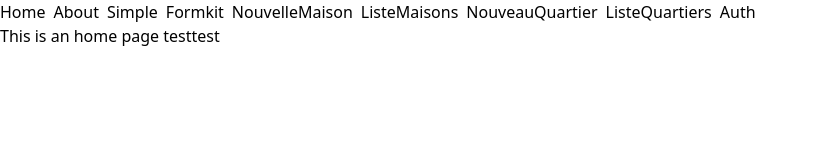
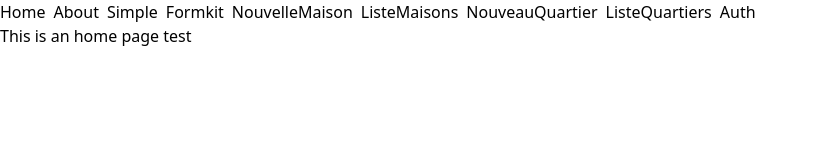
Before and after one commit to MMI-NFC-DEV-2022/configurateur-OHNIMUS-Leopold, a Vue app: page / in a window 1280 px wide. Shown: the top 160 px of the page, without its empty margins (0-818 px from the left). Built offline with nearby package versions, Linux system fonts and the light colour scheme; no server answers; what @formkit/vue would draw is missing.

Commit message:
test commit

```diff
--- a/src/views/HomeView.vue
+++ b/src/views/HomeView.vue
@@ -1,5 +1,5 @@
 <template>
   <div>
-    <h1>This is an home page testtest </h1>
+    <h1>This is an home page test </h1>
   </div>
 </template>
```
